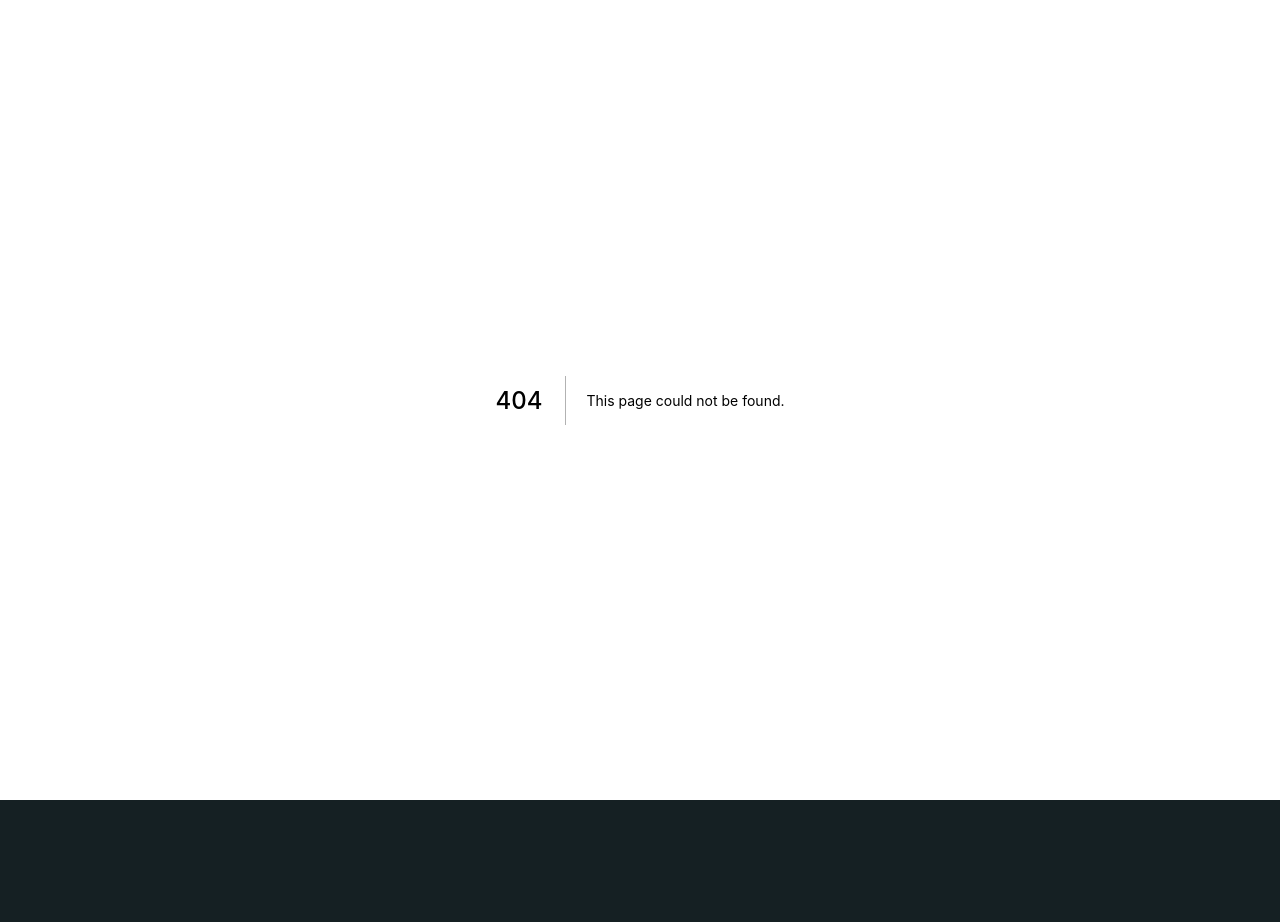
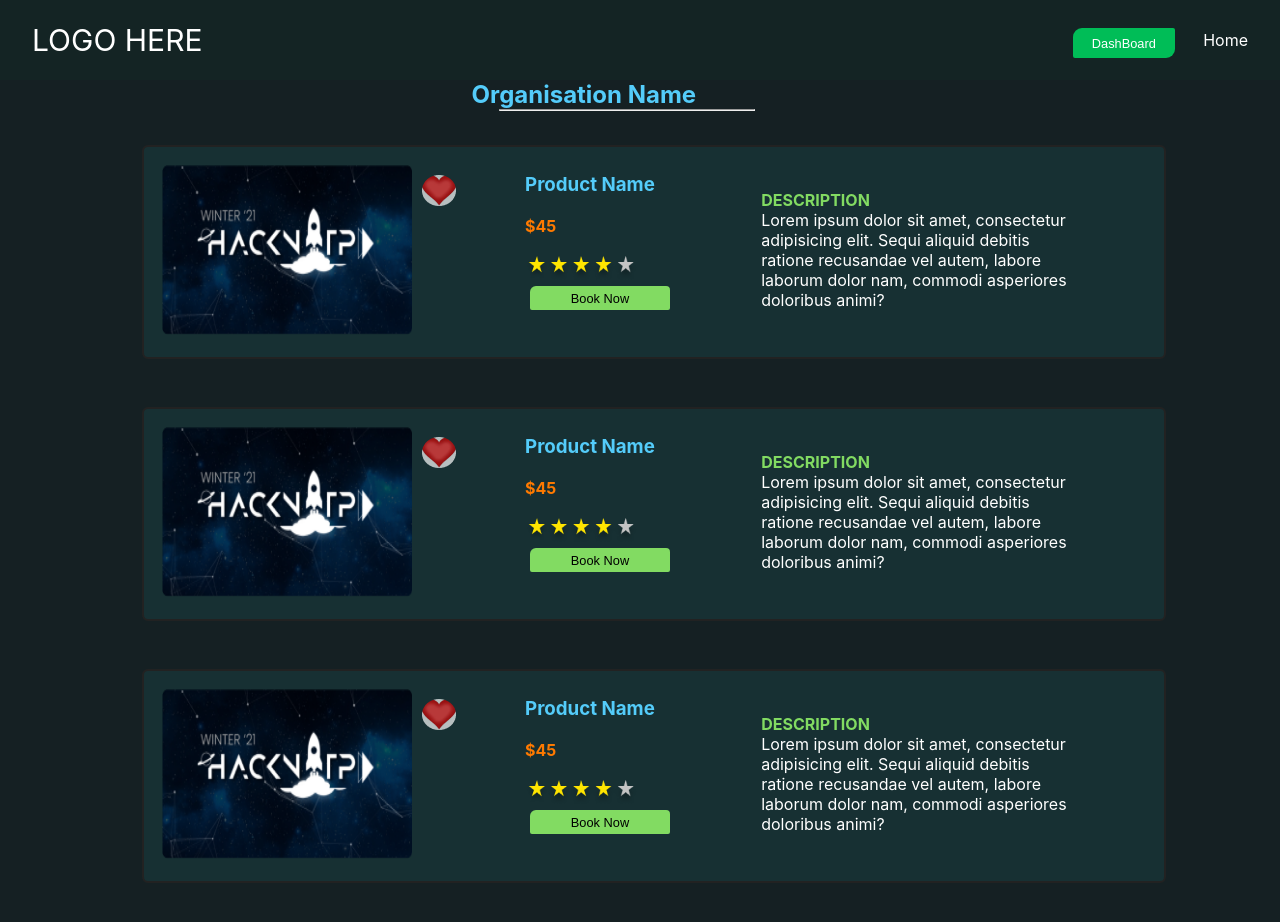
Before and after one commit to gdscnitp/Carbonops, a Next.js app: page /product in a window 1280 px wide. Before the commit this address had no page. Shown: the top 922 px of the page. Before the commit the page ends 800 px from the top, so only its background shows below. Built offline with nearby package versions, Linux system fonts and the light colour scheme.

Commit message:
productpage

```diff
--- /dev/null
+++ b/pages/product.js
@@ -0,0 +1,13 @@
+import Navbar from "../src/components/navbar/Navbar"
+import Productpage from "../src/components/ProductPage/productpage"
+
+const product = () => {
+    return (
+        <>
+             <Navbar action1="" action2="Home" buttonText1="" buttonText2=""/>
+             <Productpage/>
+        </>
+    )
+}
+
+export default product
--- /dev/null
+++ b/src/components/ProductPage/product.module.css
@@ -0,0 +1,76 @@
+.dash{
+  background-color: #00BD57;
+    border-radius: 9px 2px 9px 2px;
+    position: relative;
+   bottom: 52px;
+    right: 95px;
+    height: 30px;
+    color: white;
+}
+
+.heading{
+    color: #54CCFA;
+    text-align: center;
+    background-color: #152023;
+}
+
+.hr{
+    background-color: #525252;
+    height: 0.1px;
+    width: 20%;
+    position: relative;
+    left: 39%;
+
+}
+
+.servicescontainer{
+    background-color: #152023;
+ }
+
+ .services{
+     border: 2px solid rgb(34, 34, 34);
+    margin: 14px;
+    padding: 18px;
+    display: flex;
+    background-color: #173033;
+    height: 20%;
+    width: 80%;
+    position: relative;
+    left: 10%;
+    border-radius: 6px;
+}
+.heart{
+    margin: 4px;
+    padding: 6px;
+}
+.container1{
+    color: white;
+    width: 21%;
+    left: 6%;
+    position: relative;
+    bottom: -8px;
+}
+
+.container2{
+    color: white;
+    width: 33%;
+    left: 9%;
+    bottom: -25px;
+    position: relative;
+}
+.product{
+    color: #54CCFA;
+}
+.dollar{
+    color: #FF7A00;
+}
+.btn{
+    position: relative;
+    border-radius: 6px 4px 2px 2px;
+    right: 25%;
+    width: 140px;
+    cursor: pointer;
+}
+.description{
+    color: #82DB62;
+}
--- /dev/null
+++ b/src/components/ProductPage/productpage.js
@@ -0,0 +1,203 @@
+import styles from "./product.module.css"
+import Hack from "/public/images/organisationProfilee/Hack.png"
+import heart from "/public/images/organisationProfilee/heart.png"
+import stars from "/public/images/organisationProfilee/stars.png"
+import Image from "next/image";
+
+const productpage = () => {
+    return (
+        <>
+
+            <button className={styles.dash}>
+                   DashBoard
+            </button>
+
+            <div className={styles.heading}>
+                <h2>Organisation Name</h2>
+                <hr className={styles.hr} />
+            </div>
+
+            {/* ___________________________________________________________________________ */}
+
+
+            <section className={styles.servicescontainer}>
+
+            <br />
+            <div className={styles.services}>
+                <div className={styles.box}>
+                    <Image
+                        src={Hack}
+                        alt="Hack Image"
+                        width={250}
+                        height={170}
+                    />
+                </div>
+
+                <div className={styles.heart}>
+                    <Image
+                        src={heart}
+                        alt="Heart Image"
+                        width={34}
+                        height={31}
+                    />
+                </div>
+
+
+                <div className={styles.container1}>
+                    <h3 className={styles.product}>Product Name</h3>
+                    <br />
+                    <h4 className={styles.dollar}>$45</h4>
+                    <br />
+                    <div className={styles.stars}>
+                        <Image
+                            src={stars}
+                            alt="stars Image"
+                            width={114}
+                            height={26}
+                        />
+                    </div>
+                    <button className={styles.btn}>
+                        Book Now
+                    </button>
+                </div>
+
+
+                <div className={styles.container2}>
+                    <h4 className={styles.description}>DESCRIPTION </h4>
+                    <p>Lorem ipsum dolor sit amet, consectetur adipisicing elit. Sequi aliquid debitis ratione recusandae vel autem, labore laborum dolor nam, commodi asperiores doloribus animi?</p>
+                </div>
+
+
+            </div>
+
+
+        <br />
+
+            <div className={styles.services}>
+                <div className={styles.box}>
+                    <Image
+                        src={Hack}
+                        alt="Hack Image"
+                        width={250}
+                        height={170}
+                    />
+                </div>
+
+                <div className={styles.heart}>
+                    <Image
+                        src={heart}
+                        alt="Heart Image"
+                        width={34}
+                        height={31}
+                    />
+                </div>
+
+
+                <div className={styles.container1}>
+                    <h3 className={styles.product}>Product Name</h3>
+                    <br />
+                    <h4 className={styles.dollar}>$45</h4>
+                    <br />
+                    <div className={styles.stars}>
+                        <Image
+                            src={stars}
+                            alt="stars Image"
+                            width={114}
+                            height={26}
+                        />
+                    </div>
+                    <button className={styles.btn}>
+                        Book Now
+                    </button>
+                </div>
+
+
+                <div className={styles.container2}>
+                    <h4 className={styles.description}>DESCRIPTION </h4>
+                    <p>Lorem ipsum dolor sit amet, consectetur adipisicing elit. Sequi aliquid debitis ratione recusandae vel autem, labore laborum dolor nam, commodi asperiores doloribus animi?</p>
+                </div>
+
+
+            </div>
+
+            {/* ____________________ */}
+
+
+            <br />
+
+      <div className={styles.services}>
+          <div className={styles.box}>
+              <Image
+                  src={Hack}
+                  alt="Hack Image"
+                  width={250}
+                  height={170}
+              />
+          </div>
+
+          <div className={styles.heart}>
+              <Image
+                  src={heart}
+                  alt="Heart Image"
+                  width={34}
+                  height={31}
+              />
+          </div>
+
+
+          <div className={styles.container1}>
+              <h3 className={styles.product}>Product Name</h3>
+              <br />
+              <h4 className={styles.dollar}>$45</h4>
+              <br />
+              <div className={styles.stars}>
+                  <Image
+                      src={stars}
+                      alt="stars Image"
+                      width={114}
+                      height={26}
+                  />
+              </div>
+              <button className={styles.btn}>
+                  Book Now
+              </button>
+          </div>
+
+
+          <div className={styles.container2}>
+              <h4 className={styles.description}>DESCRIPTION </h4>
+              <p>Lorem ipsum dolor sit amet, consectetur adipisicing elit. Sequi aliquid debitis ratione recusandae vel autem, labore laborum dolor nam, commodi asperiores doloribus animi?</p>
+          </div>
+
+
+      </div>
+
+<br />
+<br />
+<br />
+            </section>
+
+
+
+
+
+
+
+
+
+
+
+
+
+
+
+
+
+
+
+
+        </>
+    )
+}
+
+export default productpage
```
Also changed, not shown: src/components/organisationProfile/orgprofile.js (+7 -15 lines), src/components/organisationProfile/orgprofile.module.css (+12 -28 lines), public/images/organisationProfilee/heart.png (added), public/images/organisationProfilee/stars.png (added).
